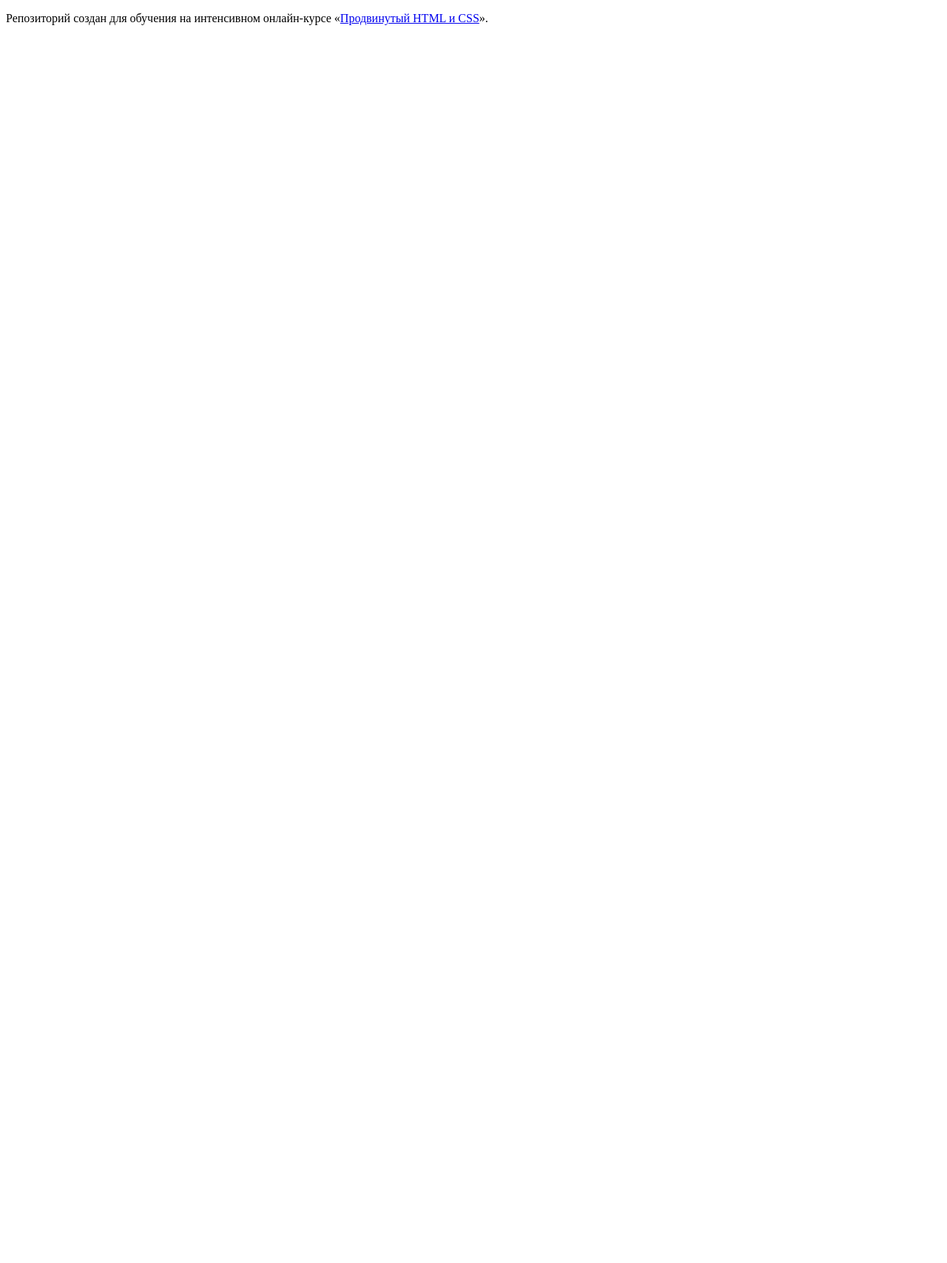
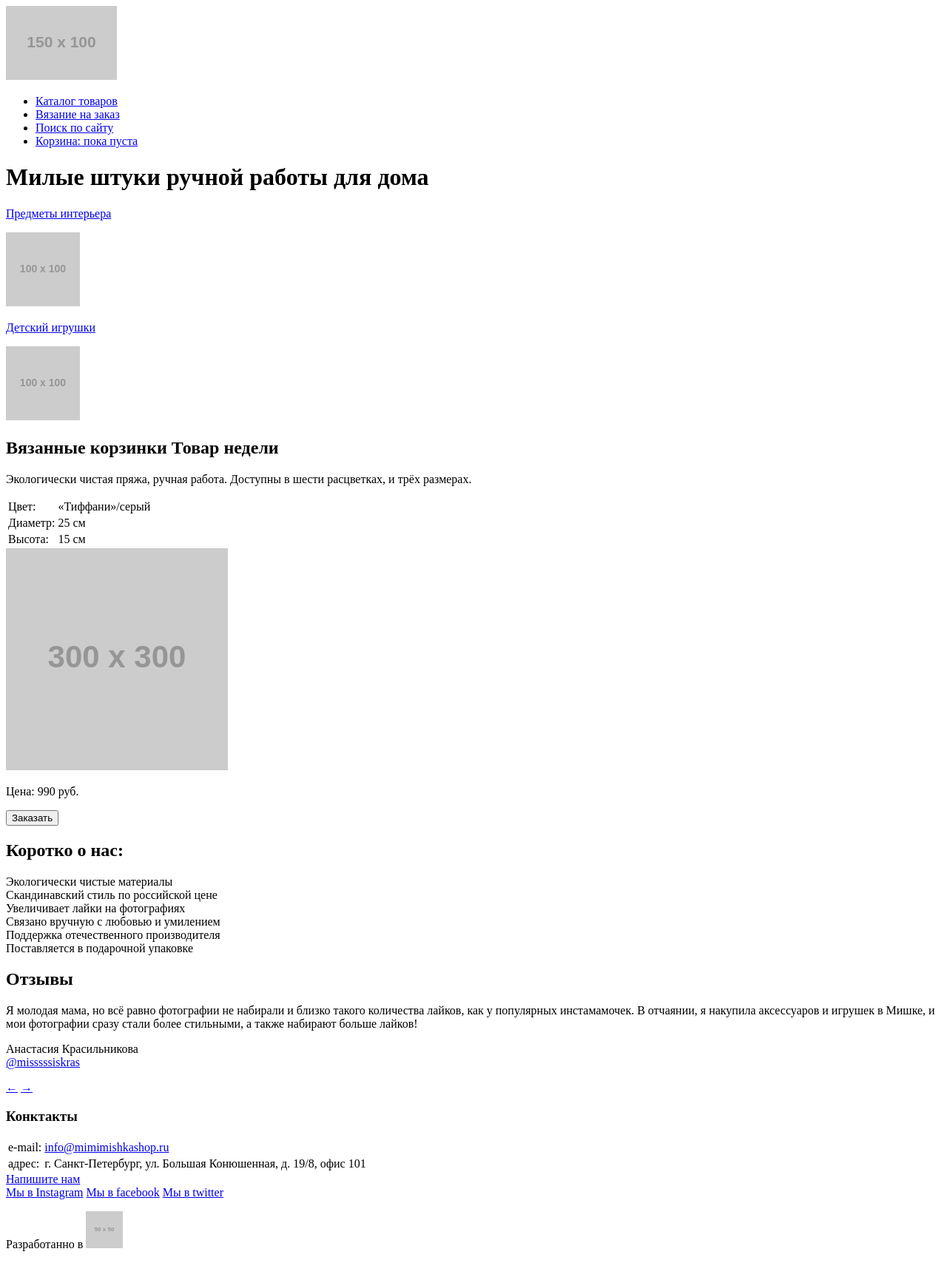
Before and after one commit to BekoBou/83596-mishka, a website: page index.html in a window 1280 px wide. Shown: the whole page at 74% size. Before the commit the page ends 800 px from the top, so only its background shows below. Drawn offline with Linux system fonts and the light colour scheme; placeholder pictures from the web are drawn by us.

Commit message:
Добавлена HTML разметка для страниц (главная, форма заказа, каталог)

```diff
--- a/index.html
+++ b/index.html
@@ -5,8 +5,111 @@
     <title>HTML Academy: Мишка</title>
   </head>
   <body>
+    <header>
+      <div><img src="http://placehold.it/150x100" alt="Логотип"></div>
+      <nav>
+        <span><!-- бургер --></span>
+        <ul>
+          <li><a href="catalog.html">Каталог товаров</a></li>
+          <li><a href="#Вязание-на-заказ">Вязание на заказ</a></li>
+          <li><a href="#Поиск-по-сайту">Поиск по сайту</a></li>
+          <li><a href="#Корзина">Корзина: пока пуста</a></li>
+        </ul>
+      </nav>
+    </header>
+    <main>
+      <h1>Милые штуки ручной работы для дома</h1>
+      <div>
+        <a href="#Предметы интерьера">
+          <div>
+            <p>Предметы интерьера</p>
+            <img src="http://placehold.it/100x100" alt="">
+          </div>
+        </a><a href="#Детский игрушки">
+          <div>
+            <p>Детский игрушки</p>
+            <img src="http://placehold.it/100x100" alt="">
+          </div>
+        </a>
+      </div>
 
-    <p>Репозиторий создан для обучения на интенсивном онлайн‑курсе «<a href="https://htmlacademy.ru/intensive/adaptive">Продвинутый HTML и CSS</a>».</p>
+      <div>
+        <!-- promo -->
+        <h2>Вязанные корзинки <span>Товар недели</span></h2>
+        <p>Экологически чистая пряжа, ручная работа. Доступны в шести расцветках, и трёх размерах.</p>
+        <table>
+          <tr>
+            <td>Цвет:</td>
+            <td>«Тиффани»/серый</td>
+          </tr>
+          <tr>
+            <td>Диаметр:</td>
+            <td>25 см</td>
+          </tr>
+          <tr>
+            <td>Высота:</td>
+            <td>15 см</td>
+          </tr>
+        </table>
 
+        <img src="http://placehold.it/300x300" alt="">
+        <p>Цена: 990 руб.</p>
+        <form action="#/cart">
+          <input type="hidden" name="product" value="1">
+          <input type="submit" name="submit" value="Заказать">
+        </form>
+      </div>
+      <div>
+        <h2>Коротко о нас:</h2>
+        <div>
+          <div>Экологически чистые материалы</div>
+          <div>Скандинавский стиль по российской цене</div>
+          <div>Увеличивает лайки на фотографиях</div>
+          <div>Связано вручную с любовью и умилением</div>
+          <div>Поддержка отечественного производителя</div>
+          <div>Поставляется в подарочной упаковке</div>
+        </div>
+      </div>
+      <div>
+        <h2>Отзывы</h2>
+
+        <p>Я молодая мама, но всё равно фотографии не набирали и близко такого количества лайков, как у популярных инстамамочек. В отчаянии, я накупила аксессуаров и игрушек в Мишке, и мои фотографии сразу стали более стильными, а также набирают больше лайков!</p>
+
+        <p>Анастасия Красильникова <br><a href="#link">@misssssiskras</a></p>
+
+        <a href="#<-">&larr;</a>
+        <a href="#->">&rarr;</a>
+      </div>
+
+      <div class="">
+        <h3>Конктакты</h3>
+        <table>
+          <tr>
+            <td>e-mail:</td>
+            <td><a href="mailto:info@mimimishkashop.ru">info@mimimishkashop.ru</a></td>
+          </tr>
+          <tr>
+            <td>адрес:</td>
+            <td>г. Санкт-Петербург, ул. Большая Конюшенная, д. 19/8, офис 101</td>
+          </tr>
+        </table>
+        <div>
+          <!-- карта + метка + изображение в background fallback -->
+        </div>
+      </div>
+      <a href="#feedback">Напишите нам</a>
+    </main>
+    <footer>
+      <div>
+        <a href="#instagram">Мы в Instagram</a>
+        <a href="#facebook">Мы в facebook</a>
+        <a href="#twitter">Мы в twitter</a>
+      </div>
+      <p>Разработанно в <a href="https://htmlacademy.ru"><img src="http://placehold.it/50x50" alt="HTML Academy"></a></p>
+    </footer>
+
+    <div>
+      <!-- модальное окно -->
+    </div>
   </body>
 </html>
```
Also changed, not shown: catalog.html (added, +85 -0 lines), form.html (added, +83 -0 lines).
